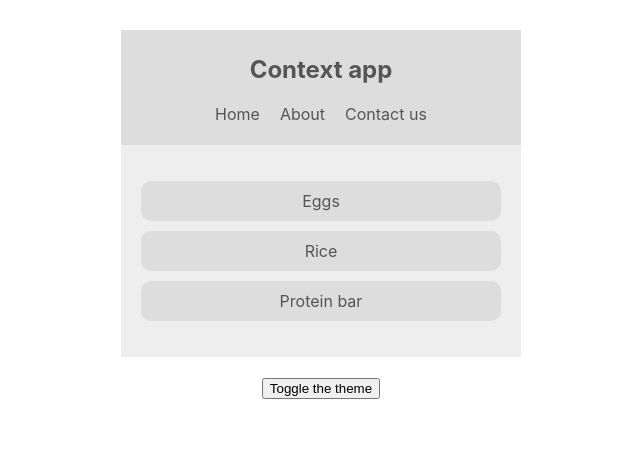
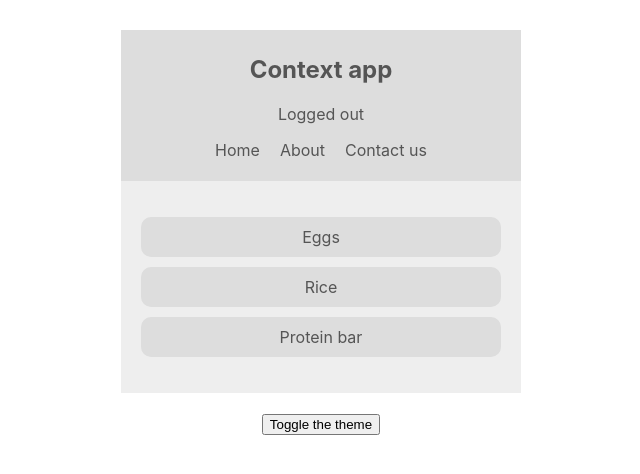
Before and after one commit to bnguyen12/foodTracker, a React (Create React App) app in the folder foodtracker/: page / in a window 1280 px wide. Shown: the top 474 px of the page, without its empty margins (319-959 px from the left). Built offline with nearby package versions, Linux system fonts and the light colour scheme.

Commit message:
Add ability to consume multiple contexts

```diff
--- a/foodtracker/src/components/Navbar.js
+++ b/foodtracker/src/components/Navbar.js
@@ -1,18 +1,24 @@
 import React, { Component } from 'react';
 import { ThemeContext } from '../contexts/ThemeContext';
+import { AuthContext } from '../contexts/AuthContext';
 
 class Navbar extends Component {
   render() {
     return (
       // another way for this component to consume a context
       // can be used in a functional component with multiple contexts
-      <ThemeContext.Consumer>{(context) => {
+      <AuthContext.Consumer>{(authContext) => (
+        <ThemeContext.Consumer>{(themeContext) => {
           // setting properties in this component to match ones in context
-        const { isLightTheme, light, dark } = context;
+          const { isAuthenticated, toggleAuth } = authContext;
+          const { isLightTheme, light, dark } = themeContext;
           const theme = isLightTheme ? light : dark;
           return(
             <nav style={{ background: theme.ui, color: theme.syntax }}>
               <h1>Context app</h1>
+              <div onClick={toggleAuth}>
+                { isAuthenticated ? "Logged in" : "Logged out" }
+              </div>
               <ul>
                 <li>Home</li>
                 <li>About</li>
@@ -21,6 +27,8 @@
             </nav>
           )
         }}</ThemeContext.Consumer>
+      )}
+      </AuthContext.Consumer>
     );
   }
 }
```
Lines whose indentation alone changed are shown as unchanged.
